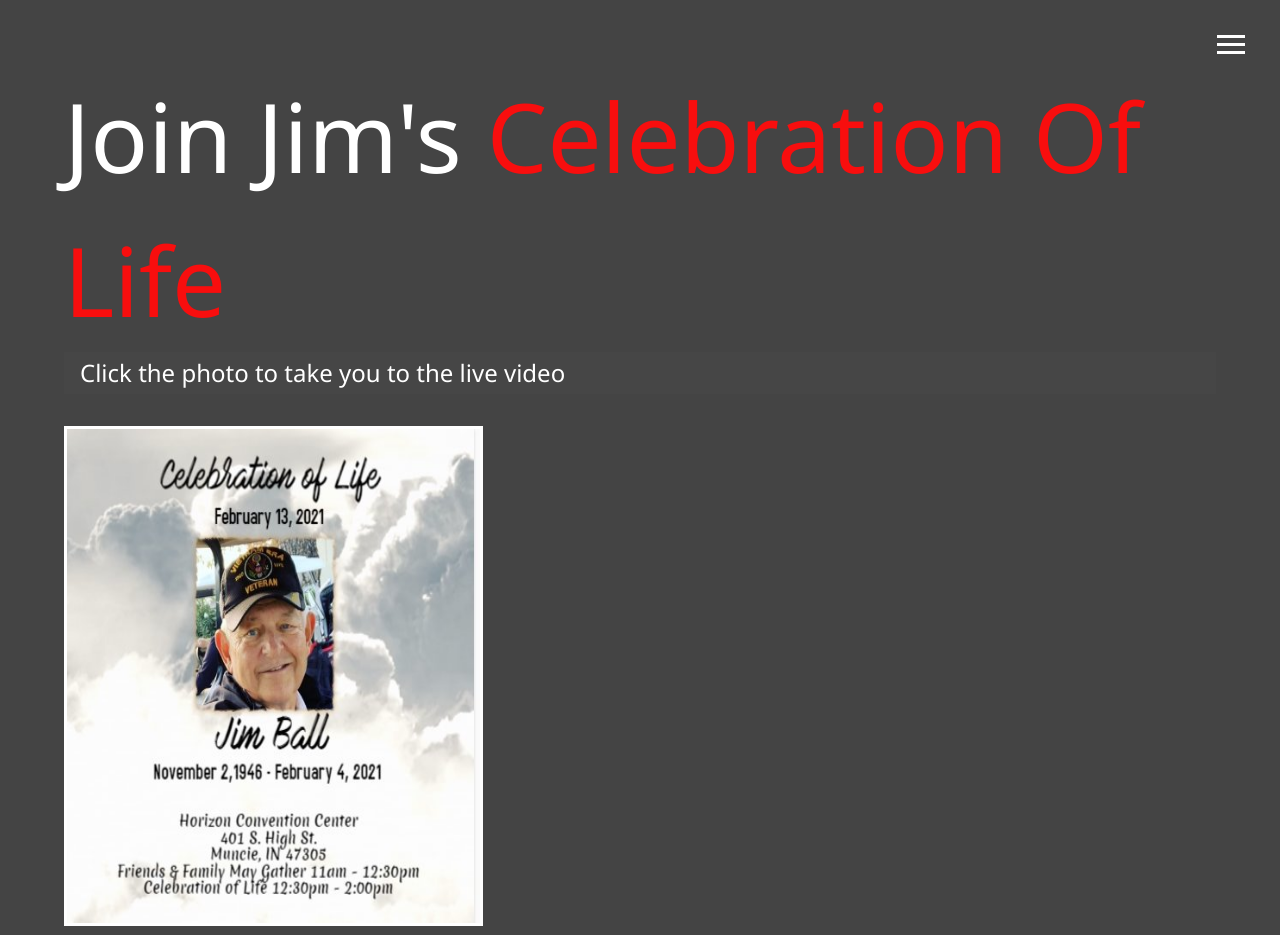
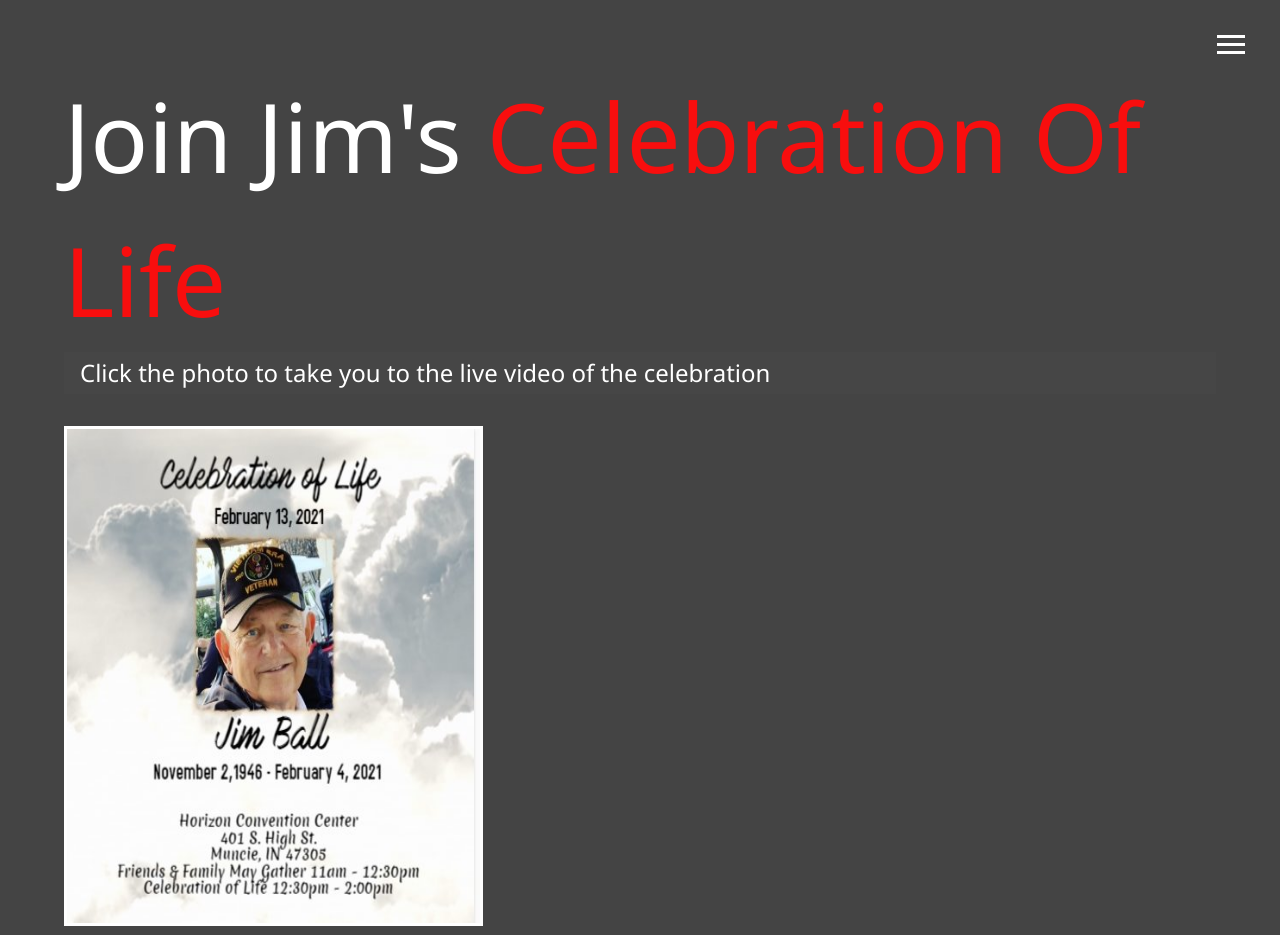
Before and after one commit to justinxwynkoop/JimBall, a website: page work.html in a window 1280 px wide. Drawn offline with Linux system fonts and the light colour scheme.

```diff
--- a/work.html
+++ b/work.html
@@ -55,7 +55,7 @@
       <span class="text-secondary">Celebration Of Life</span>
     </h1>
     <h2 class="sm-heading">
-      Click the photo to take you to the live video
+      Click the photo to take you to the live video of the celebration
     </h2>
     <div class="projects">
       <div class="item">
```
Also changed, not shown: about.html (+1 -1 lines), img/photos/IMG_9055.JPG.
